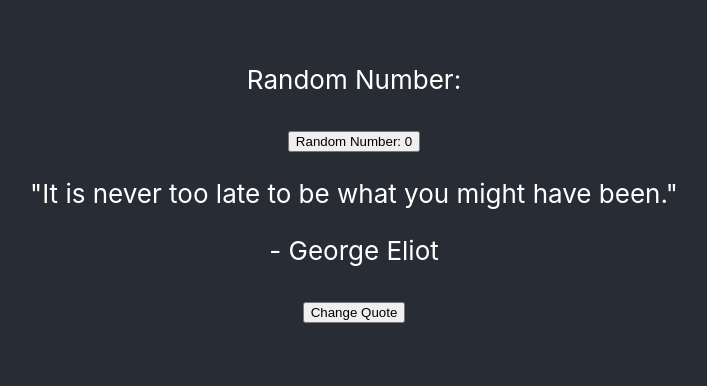
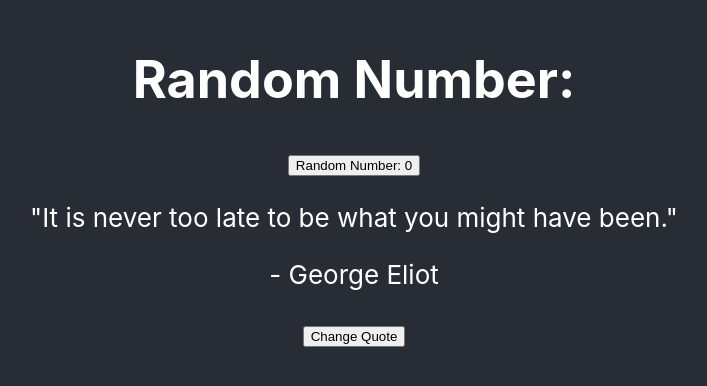
Before and after one commit to spacescript/Front-End-FCC, a React (Create React App) app in the folder React/quote-machine/: page / in a window 1280 px wide. Shown: the part 220-606 px from the top of the page, without its empty margins (286-993 px from the left). Built offline with nearby package versions, Linux system fonts and the light colour scheme.

Commit message:
Update App.js

```diff
--- a/React/quote-machine/src/App.js
+++ b/React/quote-machine/src/App.js
@@ -17,7 +17,7 @@ function App() {
     <div className="App">
       <header className="App-header">
         <div id="quote-box" >
-          <p>Random Number: </p>
+          <h1>Random Number: </h1>
           <button onClick={()=> setRandomInteger(Math.floor(Math.random() * 3))} >Random Number: {randomInteger}</button>
           <p>
             "{quote}"
```
